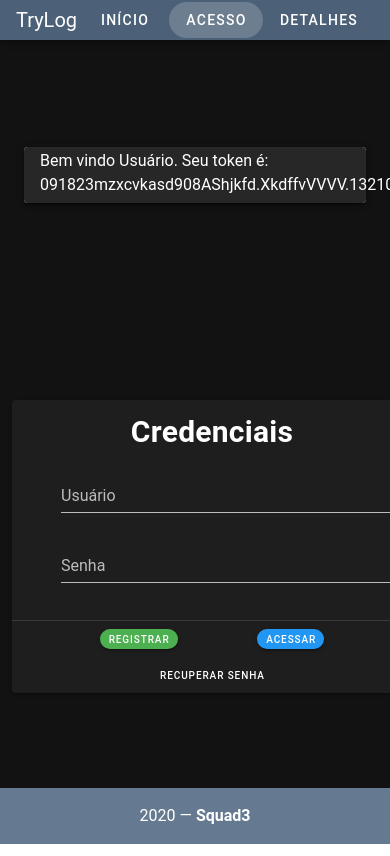
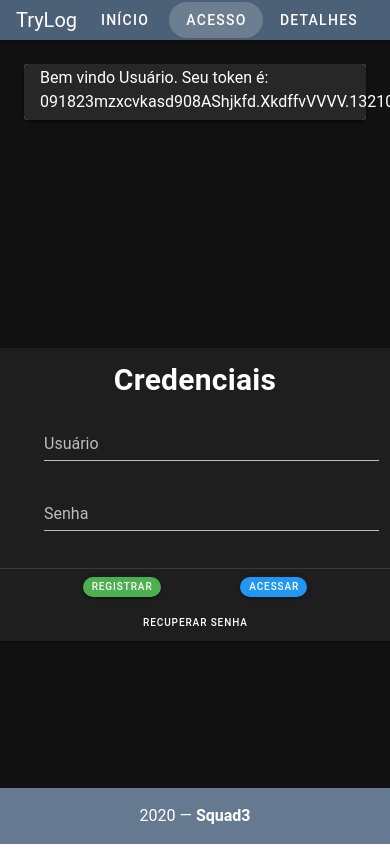
Before and after one commit to Calkines/TryLog.Frontend, a Vue app: page /login in a window 390 px wide. Shown: the top 856 px of the page. Built offline with nearby package versions, Linux system fonts and the light colour scheme; the HTML template or start-up script is replaced by a standard one.

Commit message:
fix: responsivity

```diff
--- a/src/views/Login.vue
+++ b/src/views/Login.vue
@@ -1,9 +1,10 @@
 <template>
-  <v-card width="40%" min-width="400px" class="mx-auto mt-5">
-    <v-card-title>
-      <v-spacer></v-spacer>
+  <v-container fill-height fluid>
+    <v-row>
+      <v-col class="d-flex justify-center align-self-start">
+        <v-card width="40%" min-width="400px">
+          <v-card-title class="justify-center">
             <h2>Credenciais</h2>
-      <v-spacer></v-spacer>
           </v-card-title>
 
           <v-card-text>
@@ -34,6 +35,9 @@
             <v-btn text x-small class="mx-auto">Recuperar senha</v-btn>
           </v-card-actions>
         </v-card>
+      </v-col>
+    </v-row>
+  </v-container>
 </template>
 <script>
 export default {
```
Lines whose indentation alone changed are shown as unchanged.
